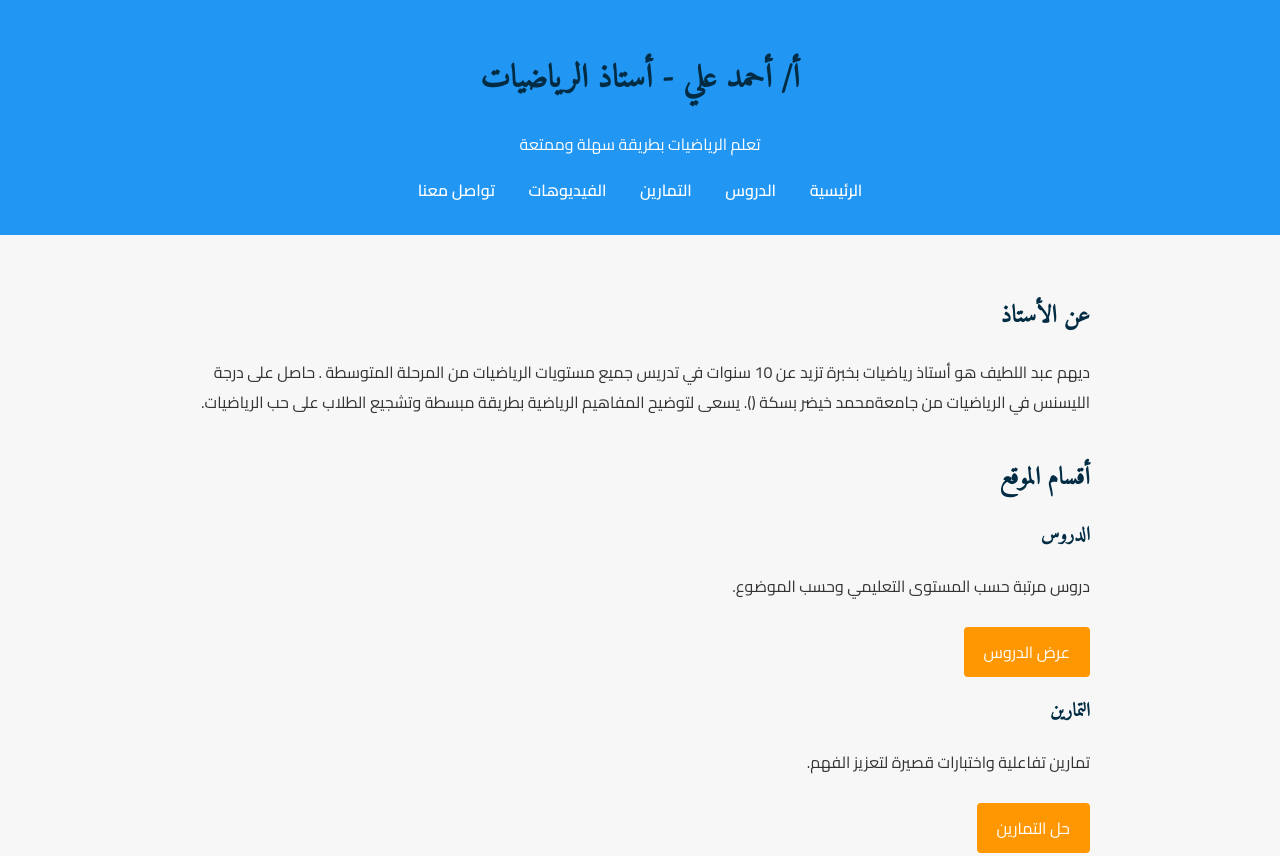
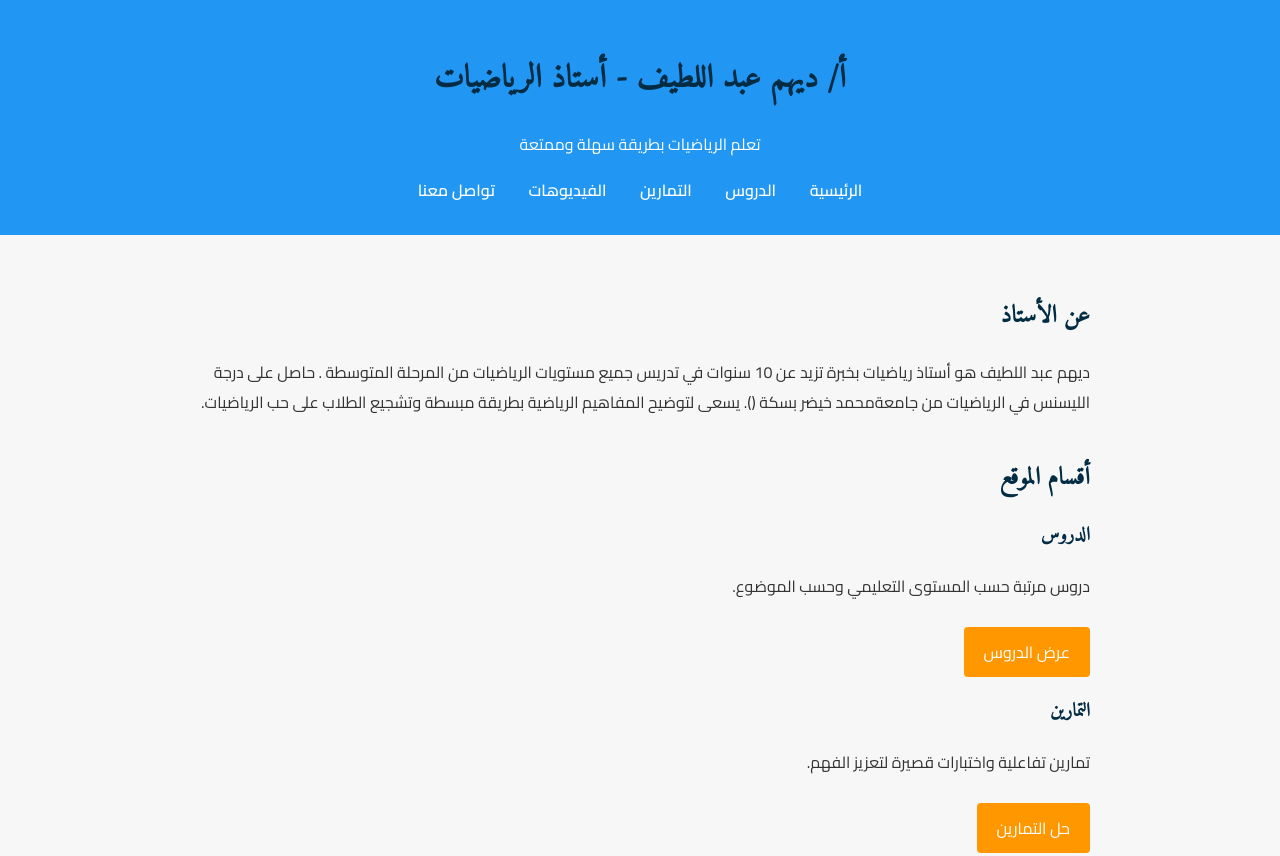
Before and after one commit to farisdihem/dihem, a plain HTML site: page index.html in a window 1280 px wide. Shown: the top 856 px of the page. Drawn offline with nearby package versions, Linux system fonts and the light colour scheme.

Commit message:
Add files via upload

```diff
--- a/index.html
+++ b/index.html
@@ -15,7 +15,7 @@
 
   <!-- الهيدر: عنوان الموقع -->
   <header class="site-header" data-aos="fade-down">
-    <h1>أ/ أحمد علي - أستاذ الرياضيات</h1>
+    <h1>أ/ ديهم عبد اللطيف  - أستاذ الرياضيات</h1>
     <p>تعلم الرياضيات بطريقة سهلة وممتعة</p>
     <!-- قائمة التنقل -->
     <nav class="main-nav">
```
